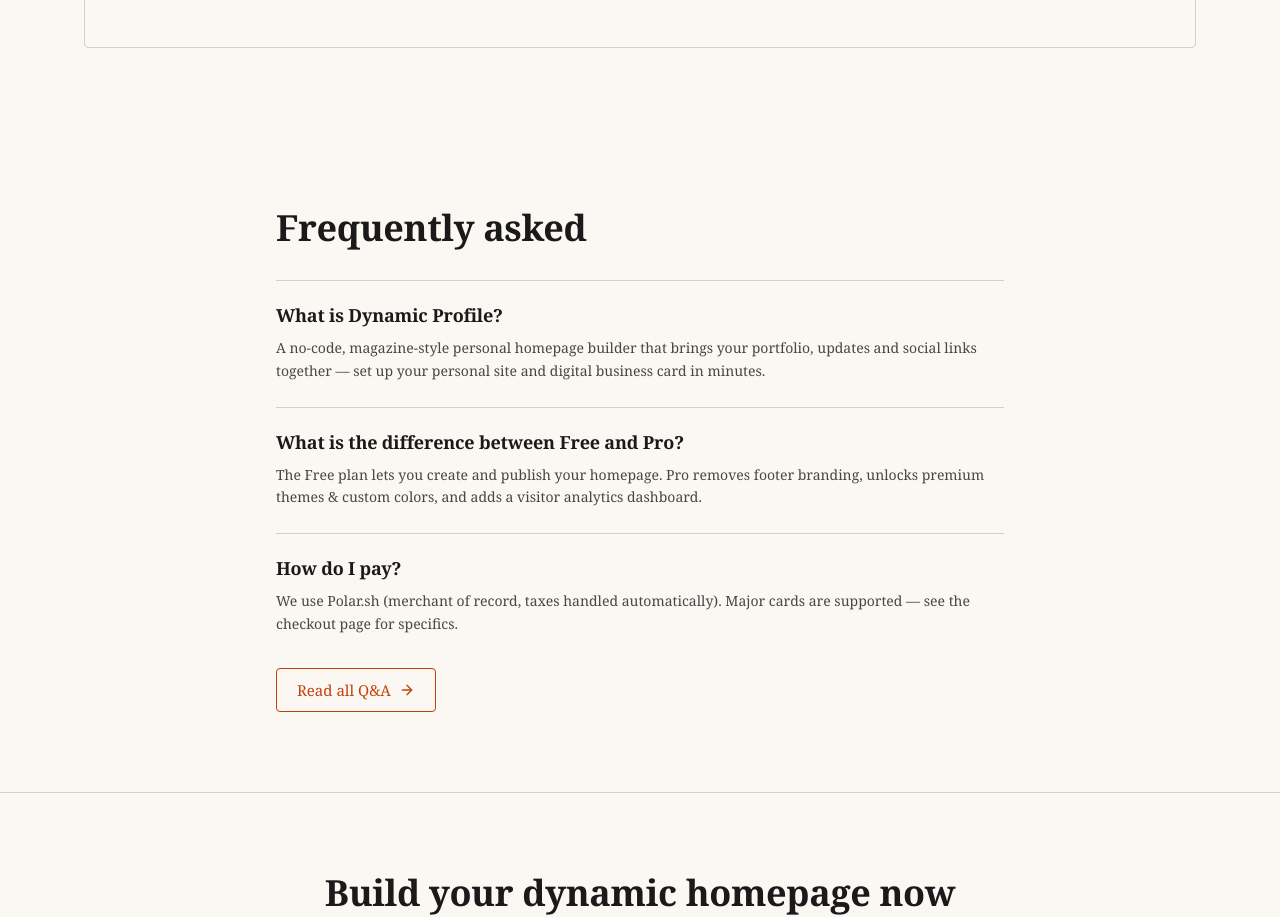
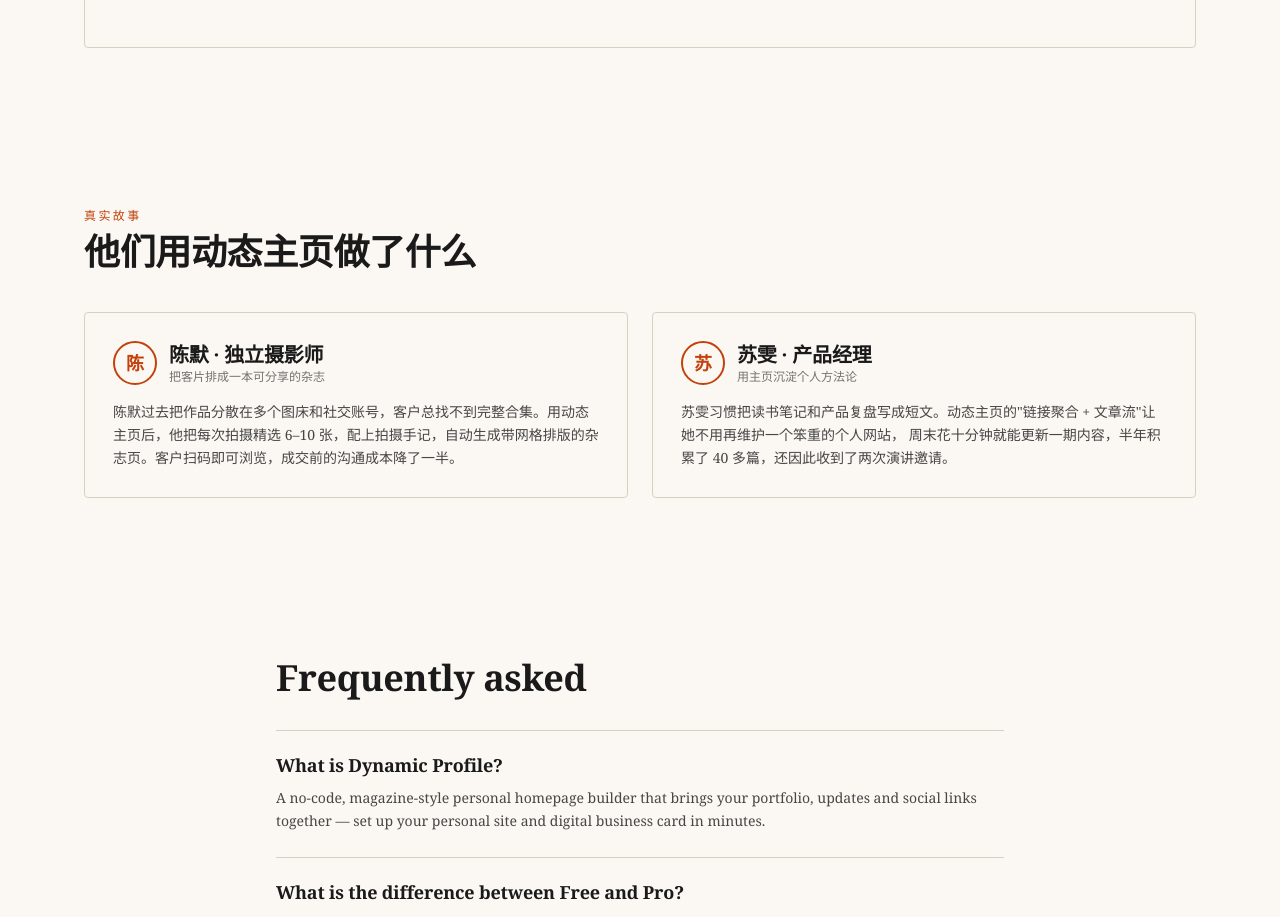
Before and after one commit to 863683348/dynamic-profile, a Next.js app: page / in a window 1280 px wide. Shown: the part 3600-4517 px from the top of the page. Built offline with nearby package versions, Linux system fonts and the light colour scheme; no server answers.

Commit message:
AdSense 合规(P1): 首页扩充真实用户故事案例

```diff
--- a/app/page.tsx
+++ b/app/page.tsx
@@ -300,6 +300,46 @@ export default function LandingPage() {
         </div>
       </section>
 
+      {/* ───────── 真实用户故事 ───────── */}
+      <section className="mx-auto max-w-6xl px-5 py-16 sm:py-20">
+        <p className="text-xs uppercase tracking-[0.2em] text-[color:var(--primary)]">
+          真实故事
+        </p>
+        <h2 className="magazine-title mt-2 text-3xl sm:text-4xl">他们用动态主页做了什么</h2>
+        <div className="mt-10 grid gap-6 lg:grid-cols-2">
+          <article className="paper-card p-7">
+            <div className="flex items-center gap-3">
+              <div className="flex h-11 w-11 items-center justify-center rounded-full border-2 border-[color:var(--primary)] magazine-title text-lg text-primary">
+                陈
+              </div>
+              <div>
+                <h3 className="magazine-title text-xl">陈默 · 独立摄影师</h3>
+                <p className="text-xs opacity-60">把客片排成一本可分享的杂志</p>
+              </div>
+            </div>
+            <p className="mt-4 text-sm leading-relaxed opacity-80">
+              陈默过去把作品分散在多个图床和社交账号，客户总找不到完整合集。用动态主页后，他把每次拍摄精选 6–10
+              张，配上拍摄手记，自动生成带网格排版的杂志页。客户扫码即可浏览，成交前的沟通成本降了一半。
+            </p>
+          </article>
+          <article className="paper-card p-7">
+            <div className="flex items-center gap-3">
+              <div className="flex h-11 w-11 items-center justify-center rounded-full border-2 border-[color:var(--primary)] magazine-title text-lg text-primary">
+                苏
+              </div>
+              <div>
+                <h3 className="magazine-title text-xl">苏雯 · 产品经理</h3>
+                <p className="text-xs opacity-60">用主页沉淀个人方法论</p>
+              </div>
+            </div>
+            <p className="mt-4 text-sm leading-relaxed opacity-80">
+              苏雯习惯把读书笔记和产品复盘写成短文。动态主页的"链接聚合 + 文章流"让她不用再维护一个笨重的个人网站，
+              周末花十分钟就能更新一期内容，半年积累了 40 多篇，还因此收到了两次演讲邀请。
+            </p>
+          </article>
+        </div>
+      </section>
+
       {/* ───────── FAQ 引导 ───────── */}
       <section className="mx-auto max-w-3xl px-5 py-16 sm:py-20">
         <h2 className="magazine-title text-3xl sm:text-4xl">{t('faq_teaser_title')}</h2>
```
